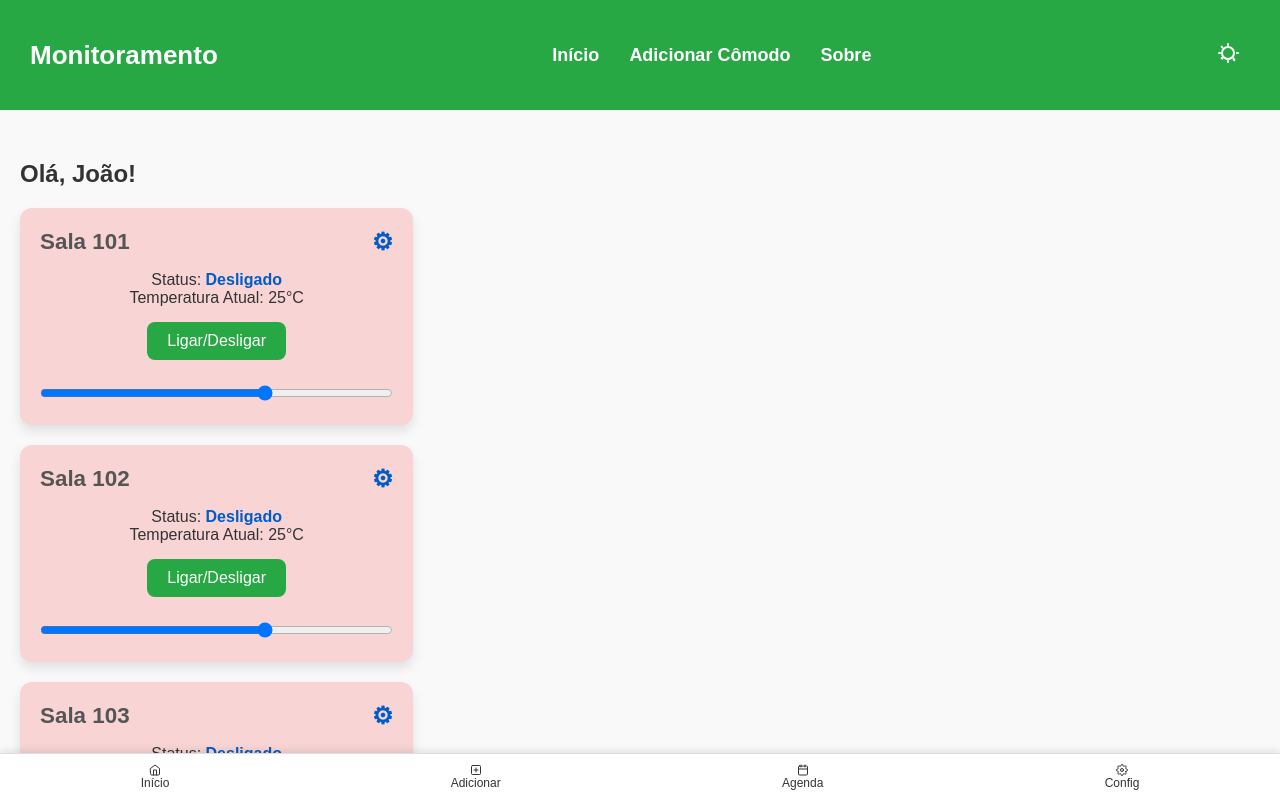
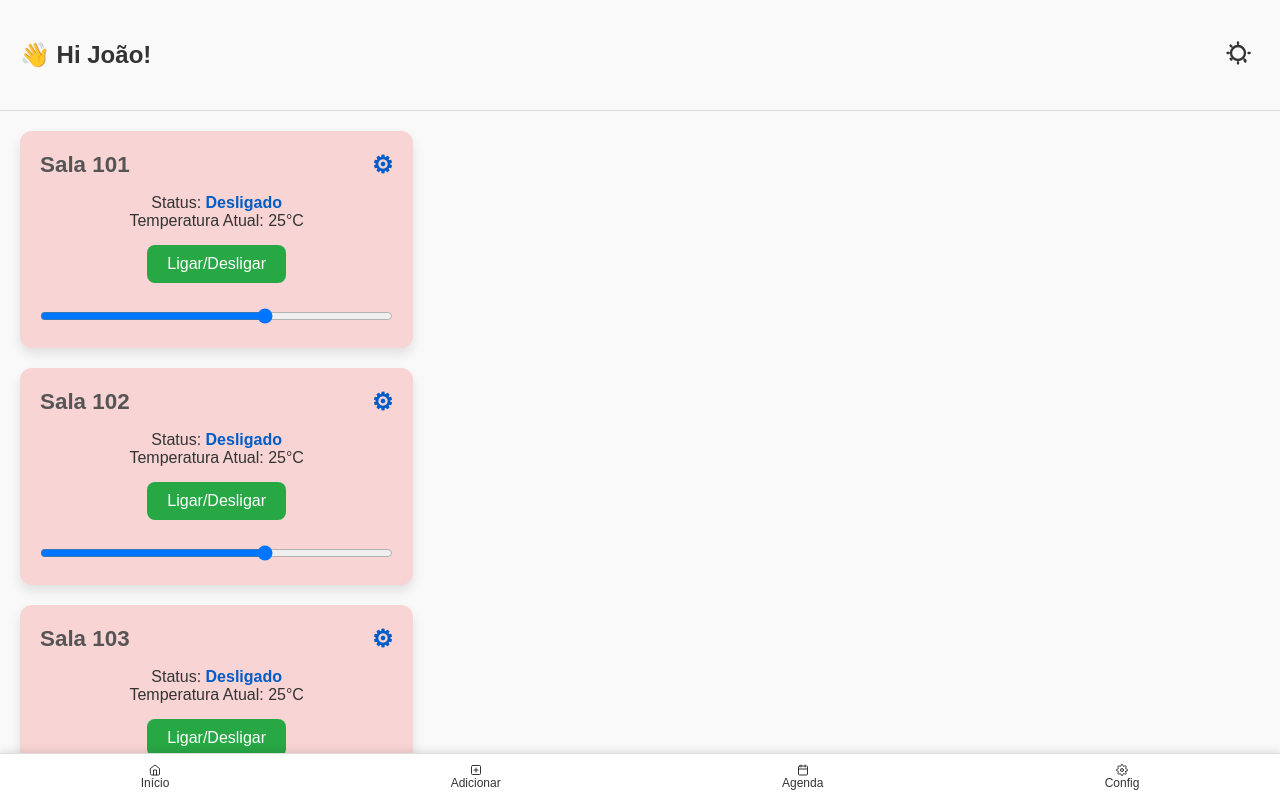
Before and after one commit to SrTinny/Sistema-de-monitoramento-de-ar-condicionado, a React (Vite) app: page / in a window 1280 px wide. Shown: the top 798 px of the page. Built offline with nearby package versions, Linux system fonts and the light colour scheme; no server answers.

Commit message:
refactor: refatorando o header

```diff
--- a/src/components/header/Header.jsx
+++ b/src/components/header/Header.jsx
@@ -7,9 +7,7 @@ export default function Header() {
   const [isDarkMode, setIsDarkMode] = useState(false);
 
   useEffect(() => {
-    // Detecta tema atual
-    const dark = document.body.classList.contains("dark-mode");
-    setIsDarkMode(dark);
+    setIsDarkMode(document.body.classList.contains("dark-mode"));
   }, []);
 
   const toggleTheme = () => {
@@ -20,55 +18,37 @@ export default function Header() {
   return (
     <header className={styles.header}>
       <nav className={styles.nav}>
-        <Link to="/" className={styles.logoLink}>
-          Monitoramento
+        <Link to="/" className={styles.logo}>
+          👋 Hi João!
         </Link>
 
-        <ul className={styles.navList}>
-          <li>
-            <Link to="/" className={styles.navLink}>
-              Início
-            </Link>
-          </li>
-          <li>
-            <Link to="/add-room" className={styles.navLink}>
-              Adicionar Cômodo
-            </Link>
-          </li>
-          <li>
-            <Link to="/about" className={styles.navLink}>
-              Sobre
-            </Link>
-          </li>
-        </ul>
-
-        <button onClick={toggleTheme} className={styles.themeToggle} aria-label="Alternar tema">
-          <svg
-            className={styles.icon}
-            fill="none"
-            stroke="currentColor"
-            viewBox="0 0 24 24"
-            xmlns="http://www.w3.org/2000/svg"
-          >
+        <div className={styles.actions}>
+          <button onClick={toggleTheme} className={styles.toggleBtn} aria-label="Alternar tema">
+            <svg className={styles.icon} viewBox="0 0 24 24" fill="none" stroke="currentColor">
               {isDarkMode ? (
-              // Ícone lua
                 <path
                   strokeLinecap="round"
                   strokeLinejoin="round"
                   strokeWidth="2"
-                d="M21.752 15.002A9.718 9.718 0 0112 21.75 9.719 9.719 0 013.75 15c0-3.58 2.016-6.79 5.002-8.498a0.75 0.75 0 00.25-1.212 7.487 7.487 0 009.872 9.872 0.75 0.75 0 001.212-.25A9.704 9.704 0 0121.752 15z"
+                  d="M21.752 15.002A9.718 9.718 0 0112 21.75
+                     9.719 9.719 0 013.75 15c0-3.58 2.016-6.79
+                     5.002-8.498a0.75 0.75 0 00.25-1.212
+                     7.487 7.487 0 009.872 9.872
+                     0.75 0.75 0 001.212-.25A9.704 9.704 0 0121.752 15z"
                 />
               ) : (
-              // Ícone sol
                 <path
                   strokeLinecap="round"
                   strokeLinejoin="round"
                   strokeWidth="2"
-                d="M12 3v1m0 16v1m9-9h1M4 12H3m15.364 7.364l-.707-.707M6.343 6.343l-.707-.707m12.728 12.728l-.707-.707M6.343 17.657l-.707-.707M12 6a6 6 0 100 12 6 6 0 000-12z"
+                  d="M12 3v1m0 16v1m9-9h1M4 12H3m15.364 7.364l-.707-.707M6.343 6.343l-.707-.707
+                     m12.728 12.728l-.707-.707M6.343 17.657l-.707-.707
+                     M12 6a6 6 0 100 12 6 6 0 000-12z"
                 />
               )}
             </svg>
           </button>
+        </div>
       </nav>
     </header>
   );
--- a/src/components/header/Header.module.css
+++ b/src/components/header/Header.module.css
@@ -1,66 +1,55 @@
 .header {
-  background-color: var(--primary-color);
-  padding: 15px 30px;
-  color: var(--text-color);
-  margin-bottom: 30px;
+  background-color: var(--background-color);
+  padding: 16px 20px;
+  border-bottom: 1px solid var(--border-color);
 }
 
 .nav {
   display: flex;
   justify-content: space-between;
   align-items: center;
-  height: 80px;
 }
 
-.navList {
-  list-style: none;
-  display: flex;
-  gap: 30px;
-  padding: 0;
-  margin: 0;
+.logo {
+  font-size: 20px;
+  font-weight: bold;
+  color: var(--font-color);
+  text-decoration: none;
 }
 
-.navLink {
-  text-decoration: none;
-  color: var(--text-color);
-  font-size: 18px;
-  font-weight: bold;
-  transition: color 0.3s ease;
+.actions {
+  display: flex;
+  align-items: center;
+  gap: 12px;
 }
 
-.navLink:hover {
-  color: var(--second-color);
+.toggleBtn {
+  background-color: transparent;
+  border: none;
+  padding: 8px;
+  border-radius: 50%;
+  cursor: pointer;
+  transition: background 0.3s;
 }
 
-.logoLink {
-  text-decoration: none;
-  color: var(--text-color);
-  font-size: 26px;
-  font-weight: bold;
-  transition: color 0.3s ease, transform 0.3s ease;
-}
-
-.logoLink:hover {
-  color: var(--second-color);
-  transform: scale(1.1);
-}
-
-.themeToggle {
-  background-color: transparent;
-  border: none;
-  cursor: pointer;
-  padding: 10px;
-  border-radius: 50%;
-  transition: all 0.3s ease;
-}
-
-.themeToggle:hover {
-  background-color: var(--background-color);
+.toggleBtn:hover {
+  background-color: var(--row-hover-bg);
 }
 
 .icon {
   width: 24px;
   height: 24px;
-  color: var(--text-color);
-  transition: color 0.3s ease;
+  color: var(--font-color);
 }
+
+/* Tela maior (desktop) */
+@media (min-width: 768px) {
+  .logo {
+    font-size: 24px;
+  }
+
+  .icon {
+    width: 28px;
+    height: 28px;
+  }
+}
--- a/src/pages/Home.jsx
+++ b/src/pages/Home.jsx
@@ -42,10 +42,6 @@ export default function Home() {
 
   return (
     <main className={styles.container}>
-      <div className={styles.headerText}>
-        <h2>Olá, João!</h2>
-      </div>
-
       <div className={styles.unitsSection}>
         {salas.map((sala) => (
           <ACUnit
```
Lines whose indentation alone changed are shown as unchanged.
